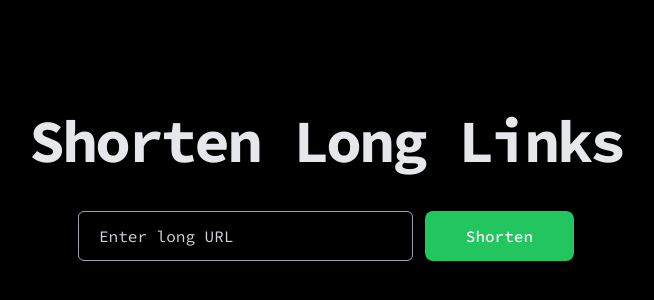
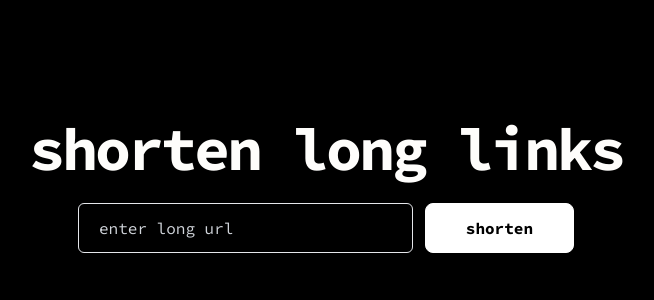
Before and after one commit to SantiMoyano/urlshortener-front, an Angular app: page / in a window 1280 px wide. Shown: the part 186-486 px from the top of the page, without its empty margins (314-968 px from the left). Built offline with nearby package versions, Linux system fonts and the light colour scheme.

Commit message:
Add new styles for button and input

```diff
--- a/src/app/components/create-url/create-url.component.css
+++ b/src/app/components/create-url/create-url.component.css
@@ -0,0 +1,12 @@
+.btn {
+  border: solid 1px white;
+  color: rgb(0, 0, 0);
+  background-color: rgb(255, 255, 255);
+  transition: background-color 0.2s ease, color 0.2s ease;
+}
+
+.btn:hover {
+  border: solid 1px white;
+  background-color: rgb(0, 0, 0);
+  color: rgb(255, 255, 255);
+}
--- a/src/app/components/create-url/create-url.component.html
+++ b/src/app/components/create-url/create-url.component.html
@@ -4,7 +4,7 @@
   id="url-shortener-form"
   name="url-shortener-form"
   target="_blank"
-  class="p-2 mt-8 transition duration-500 ease-in-out transform md:mx-auto rounded-xl sm:max-w-lg sm:flex"
+  class="p-2 mt-4 transition duration-500 ease-in-out transform md:mx-auto rounded-xl sm:max-w-lg sm:flex"
 >
   <div class="flex-1 min-w-0">
     <label for="long-url" class="sr-only">Long URL</label>
@@ -13,17 +13,17 @@
       type="text"
       name="longUrl"
       [(ngModel)]="longUrl"
-      class="block w-full px-5 py-3 text-base placeholder-gray-300 transition duration-500 ease-in-out transform bg-transparent border border-gray-400 rounded-md text-neutral-600 focus:outline-none focus:border-blue-500 focus:ring-2 focus:ring-white focus:ring-offset-2 focus:ring-offset-gray-300"
-      placeholder="Enter long URL"
+      class="block w-full px-5 py-3 text-base placeholder-gray-300 transition duration-500 ease-in-out transform bg-transparent border rounded-md text-neutral-600"
+      placeholder="enter long url"
     />
   </div>
   <div class="mt-4 sm:mt-0 sm:ml-3">
     <button
       type="button"
       (click)="createShortUrl()"
-      class="block w-full px-5 py-3 text-base font-medium text-white bg-green-500 border border-transparent rounded-lg shadow hover:bg-green-600 focus:outline-none focus:ring-2 focus:ring-white focus:ring-offset-2 focus:ring-offset-gray-300 sm:px-10"
+      class="btn block w-full px-5 py-3 text-base font-bold text-white rounded-lg shadow sm:px-10"
     >
-      Shorten
+      shorten
     </button>
   </div>
 </form>
--- a/src/app/components/hero/hero.component.html
+++ b/src/app/components/hero/hero.component.html
@@ -6,9 +6,9 @@
       <div class="relative inline-flex items-center mx-auto align-middle">
         <div class="pb-12 text-center">
           <h1
-            class="max-w-5xl text-4xl font-bold leading-none tracking-tighter text-gray-200 md:text-5xl lg:text-6xl lg:max-w-7xl"
+            class="max-w-5xl text-4xl font-bold leading-none tracking-tighter md:text-5xl lg:text-6xl lg:max-w-7xl"
           >
-            Shorten Long Links
+            shorten long links
           </h1>
           <app-create-url></app-create-url>
         </div>
--- a/src/styles.css
+++ b/src/styles.css
@@ -9,6 +9,6 @@
 }
 
 body {
-  background-color: black;
-  color: rgb(255, 255, 255);
+  background-color: #000000;
+  color: #fefdfb;
 }
```
